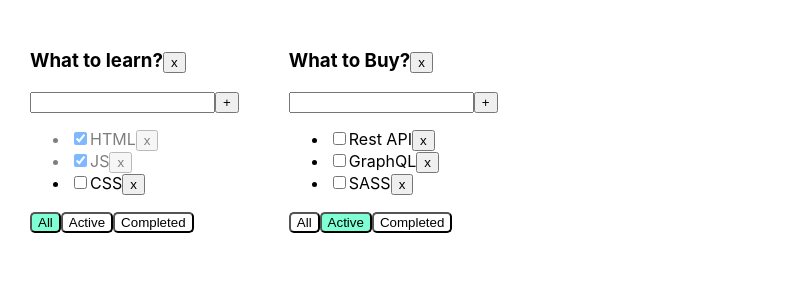
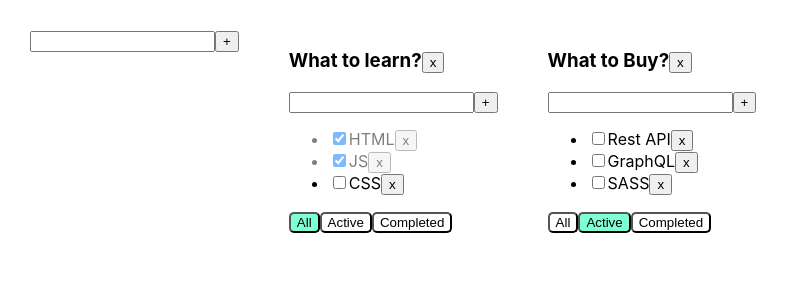
Before and after one commit to AD1N1993/ITK, a React (Create React App) app in the folder it-incubator-todolist-ts-01/: page / in a window 1280 px wide. Shown: the top 300 px of the page, without its empty margins (0-789 px from the left). Built offline with nearby package versions, Linux system fonts and the light colour scheme.

Commit message:
added Edit mode inputs

```diff
--- /dev/null
+++ b/it-incubator-todolist-ts-01/src/AddItemForm.tsx
@@ -0,0 +1,48 @@
+import React, {ChangeEvent, KeyboardEvent, useState} from "react";
+
+type PropsType = {
+    addItem: (title:string) => void
+}
+
+
+export const AddItemForm = (props:PropsType) => {
+
+    let [itemName, setItemName] = useState<string>("");
+    let [error, setError] = useState<string | null>(null);
+
+     function onItemNameChanged(e: ChangeEvent<HTMLInputElement>) {
+        setItemName(e.currentTarget.value);
+        setError("");
+    }
+
+    function onAddItemKeyPressed(e: KeyboardEvent<HTMLInputElement>) {
+        if (e.key === 'Enter') {
+            addItem();
+        }
+    }
+
+    function addItem ()  {
+        if (itemName.trim() !== "") {
+            props.addItem(itemName.trim());
+            setItemName("");
+        } else {
+            setError("Title is required")
+        }
+    }
+
+    return(
+        <>
+            <div>
+                <input
+                    className={error ? "error" : ""}
+                    type={'text'}
+                    value={itemName}
+                    onChange={onItemNameChanged}
+                    onKeyPress={onAddItemKeyPressed}
+                />
+                <button onClick={addItem}>+</button>
+                {error && <div className={"error-message"}>{error}</div>}
+            </div>
+        </>
+    );
+}
--- a/it-incubator-todolist-ts-01/src/App.tsx
+++ b/it-incubator-todolist-ts-01/src/App.tsx
@@ -2,6 +2,7 @@ import React, {useState} from 'react';
 import './App.scss';
 import {TodoList} from "./Todolist";
 import {v1} from "uuid";
+import {AddItemForm} from "./AddItemForm";
 
 export type TaskType = {
     id: string
@@ -26,7 +27,7 @@ function App() {
     let todoListID1 = v1();
     let todoListID2 = v1();
 
-    let [todoLists, setTodoList] = useState<Array<TodoListsType>>([
+    let [todoLists, setTodoLists] = useState<Array<TodoListsType>>([
         {id: todoListID1, title: "What to learn?", filter: "all"},
         {id: todoListID2, title: "What to Buy?", filter: "active"},
     ]);
@@ -45,7 +46,6 @@ function App() {
         }
     );
 
-
     function removeTask(taskId: string, todoListID: string) {
         let todoListTasks = tasks[todoListID];
         tasks[todoListID] = todoListTasks.filter(t => t.id !== taskId);
@@ -61,6 +61,24 @@ function App() {
         }
     }
 
+    function changeTaskTitle(id: string, newTitle: string, todoListID: string) {
+        let todoListTasks = tasks[todoListID];
+        let task = todoListTasks.find(t => t.id === id);
+        if (task) {
+            task.title = newTitle;
+            setTasks({...tasks})
+        }
+    }
+
+    function changeTodoListTitle(todoListID: string, newTitle: string) {
+        let todoList = todoLists.find(tl => tl.id === todoListID);
+        if (todoList) {
+            todoList.title = newTitle;
+            setTodoLists([...todoLists]);
+        }
+    }
+
+
     function addTask(newTaskName: string, todoListID: string) {
         let newTask = {id: v1(), title: newTaskName, isDone: false};
         let todoListTasks = tasks[todoListID];
@@ -73,18 +91,32 @@ function App() {
         if (toDoList) {
             toDoList.filter = newFilterValue;
         }
-        setTodoList([...todoLists]);
+        setTodoLists([...todoLists]);
     }
 
     function removeTodoList(toDoListId: string) {
         delete tasks[toDoListId];
         setTasks({...tasks});
-        setTodoList(todoLists.filter(tl => tl.id !== toDoListId));
+        setTodoLists(todoLists.filter(tl => tl.id !== toDoListId));
 
+    }
+
+    function addTodoList(title: string) {
+        let newTodoListID = v1();
+        let newTodolist: TodoListsType = {
+            id: newTodoListID,
+            title: title,
+            filter: "all"
+        };
+        setTodoLists([...todoLists, newTodolist]);
+        setTasks({
+            ...tasks, [newTodoListID]: []
+        })
     }
 
     return (
         <div className="App">
+            <AddItemForm addItem={addTodoList}/>
             {
                 todoLists.map(tl => {
                     let tasksForTodoList = tasks[tl.id];
@@ -105,6 +137,8 @@ function App() {
                                       changeTaskStatus={changeTaskStatus}
                                       filterValue={tl.filter}
                                       removeTodoList={removeTodoList}
+                                      changeTaskTitle={changeTaskTitle}
+                                      changeTodoListTitle={changeTodoListTitle}
                         />
                     )
                 })
--- /dev/null
+++ b/it-incubator-todolist-ts-01/src/EditableSpan.tsx
@@ -0,0 +1,49 @@
+import React, {ChangeEvent, KeyboardEvent, useState} from "react";
+
+
+type PropsType = {
+    title: string
+    saveNewTitle: (newTitle: string) => void
+}
+
+export function EditableSpan(props: PropsType) {
+
+    let [editMode, setEditMode] = useState<boolean>(false);
+
+    let [title, setTitle] = useState<string>(props.title);
+
+    function activateEditMode() {
+        setEditMode(true);
+        setTitle(props.title);
+    }
+
+    function deActivateEditMode() {
+        setEditMode(false);
+        props.saveNewTitle(title);
+    }
+
+    function changeTitle(e: ChangeEvent<HTMLInputElement>) {
+        setTitle(e.currentTarget.value);
+    }
+
+    function changeTitleOnKeyPressed(e: KeyboardEvent<HTMLInputElement>) {
+        if (e.key === 'Enter') {
+            deActivateEditMode();
+        }
+    }
+
+    return (
+        <>
+            {
+                editMode
+                    ? <input value={title}
+                             onBlur={deActivateEditMode}
+                             autoFocus={true}
+                             onChange={changeTitle}
+                             onKeyPress={changeTitleOnKeyPressed}
+                    />
+                    : <span onDoubleClick={activateEditMode}>{props.title}</span>
+            }
+        </>
+    );
+}
--- a/it-incubator-todolist-ts-01/src/Todolist.tsx
+++ b/it-incubator-todolist-ts-01/src/Todolist.tsx
@@ -1,5 +1,7 @@
 import React, {useState, ChangeEvent, KeyboardEvent} from "react";
 import {FilterValuesType, TaskType} from "./App";
+import {AddItemForm} from "./AddItemForm";
+import {EditableSpan} from "./EditableSpan";
 
 type PropsType = {
     id: string
@@ -8,34 +10,16 @@ type PropsType = {
     removeTask: (taskId: string, toDoListId: string) => void
     addTasks: (newTaskName: string, toDoListId: string) => void
     changeTodoListFilter: (newFilterValue: FilterValuesType, toDoListId: string) => void
-    changeTaskStatus: (id: string, isDone: boolean, toDoListId: string) => void
+    changeTaskStatus: (taskID: string, isDone: boolean, toDoListId: string) => void
+    changeTaskTitle: (taskID: string, newTitle: string, toDoListId: string) => void
+    changeTodoListTitle: (todoListID: string, newTitle: string) => void
     filterValue: FilterValuesType
     removeTodoList: (toDoListId: string) => void
+
 }
 
 export function TodoList(props: PropsType) {
 
-    let [taskName, setTaskName] = useState<string>("");
-    let [error, setError] = useState<string | null>(null);
-    let addTask = () => {
-        if (taskName.trim() !== "") {
-            props.addTasks(taskName.trim(), props.id);
-            setTaskName("");
-        } else {
-            setError("Title is required")
-        }
-    }
-
-    function onTaskNameChanged(e: ChangeEvent<HTMLInputElement>) {
-        setTaskName(e.currentTarget.value);
-        setError("");
-    }
-
-    function onAddTaskKeyPressed(e: KeyboardEvent<HTMLInputElement>) {
-        if (e.key === 'Enter') {
-            addTask();
-        }
-    }
 
     function onAllClickHandler() {
         props.changeTodoListFilter('all', props.id);
@@ -50,28 +34,26 @@ export function TodoList(props: PropsType) {
     }
 
     function onClickRemoveTodoList() {
-            props.removeTodoList(props.id);
+        props.removeTodoList(props.id);
     }
 
+    function addTask(title: string) {
+        props.addTasks(title, props.id)
+    }
+
+    function changeTodoListTitle(newTitle: string) {
+        props.changeTodoListTitle(props.id, newTitle);
+
+    }
 
     return (
         <div>
-            <h3>{props.title}
+            <h3>
+                <EditableSpan title={props.title} saveNewTitle={changeTodoListTitle}/>
                 <button onClick={onClickRemoveTodoList}>x</button>
             </h3>
 
-            <div>
-                <input
-                    className={error ? "error" : ""}
-                    type={'text'}
-                    value={taskName}
-                    onChange={onTaskNameChanged}
-                    onKeyPress={onAddTaskKeyPressed}
-
-                />
-                <button onClick={addTask}>+</button>
-                {error && <div className={"error-message"}>{error}</div>}
-            </div>
+            <AddItemForm addItem={addTask}/>
             <ul>
                 {props.tasks.map((task) => {
                     let removeTask = () => {
@@ -81,6 +63,9 @@ export function TodoList(props: PropsType) {
                         let newCheckBoxValue = e.currentTarget.checked;
                         props.changeTaskStatus(task.id, newCheckBoxValue, props.id);
                     }
+                    let changeTaskTitle = (newTitle: string) => {
+                        props.changeTaskTitle(task.id, newTitle, props.id)
+                    }
                     return (
                         <li key={task.id} className={task.isDone ? "isDone" : ""}>
                             <input
@@ -88,7 +73,7 @@ export function TodoList(props: PropsType) {
                                 checked={task.isDone}
                                 onChange={changeStatus}
                             />
-                            <span>{task.title}</span>
+                            <EditableSpan title={task.title} saveNewTitle={changeTaskTitle}/>
                             <button onClick={removeTask}>x</button>
                         </li>
                     )
```
